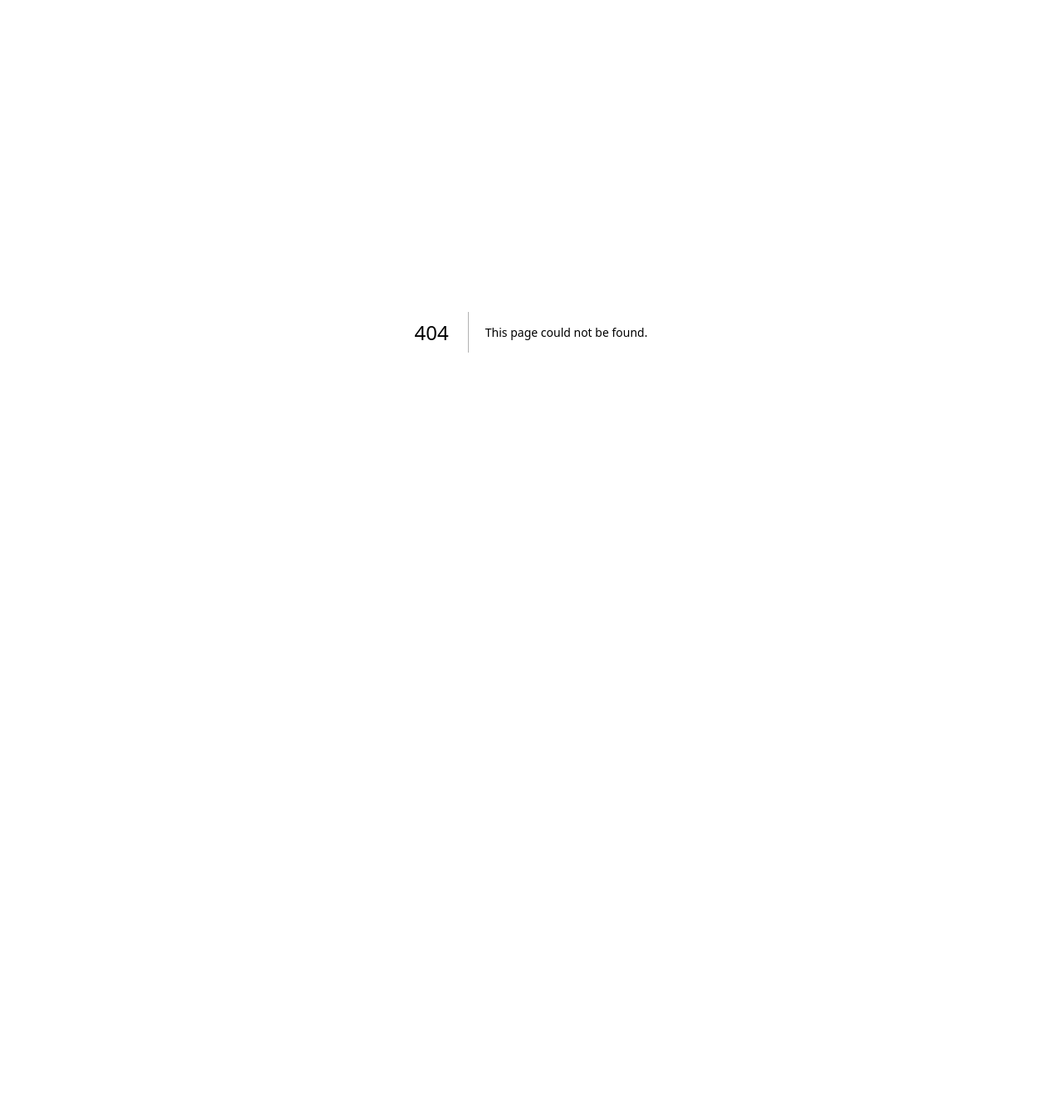
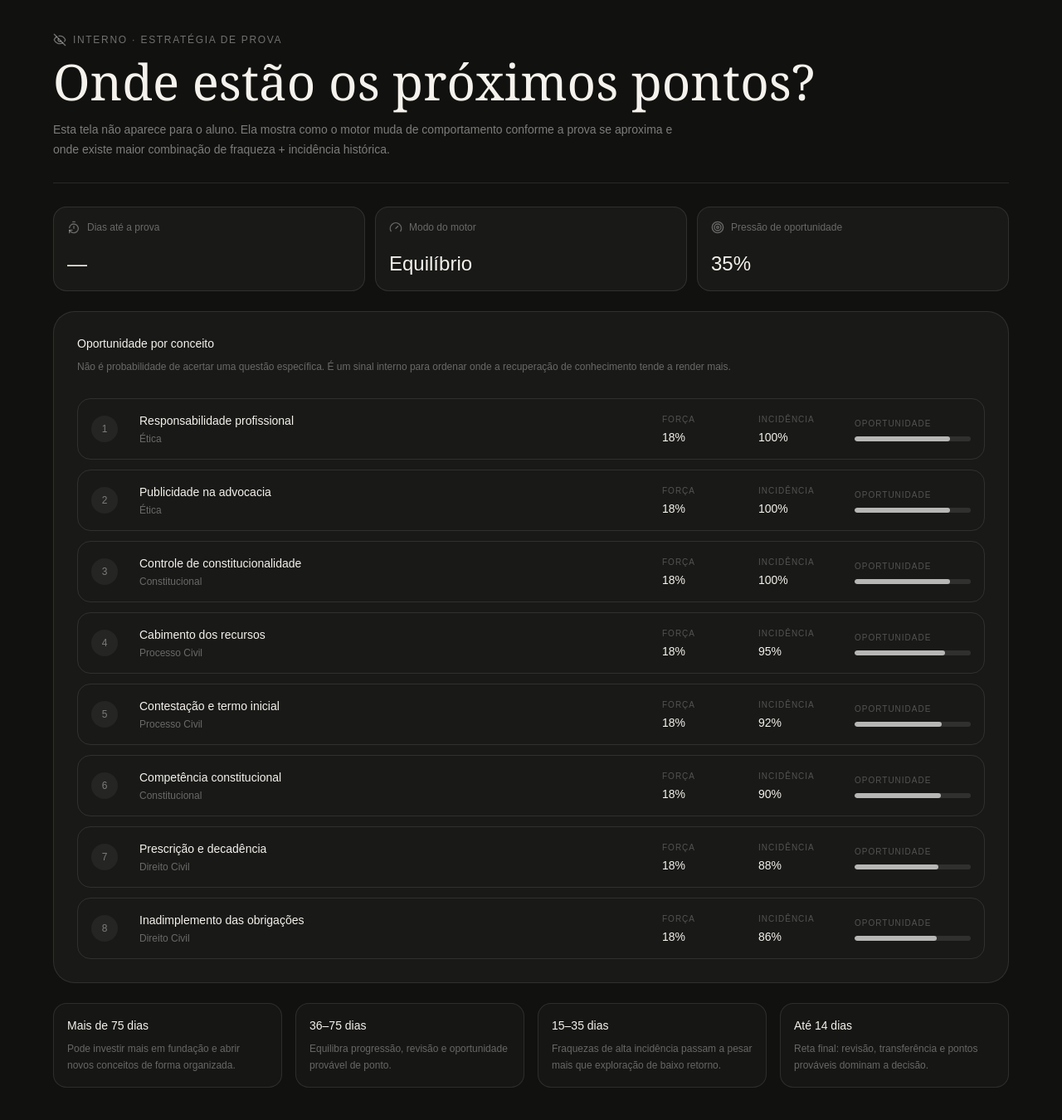
Before and after one commit to barbaracohenguilhem/direitofacil, a Next.js app: page /admin/estrategia in a window 1280 px wide. Before the commit this address had no page. Shown: the whole page at 83% size. Before the commit the page ends 800 px from the top, so only its background shows below. Built offline with nearby package versions, Linux system fonts and the light colour scheme.

Commit message:
feat: add internal OAB point-opportunity strategy inspector

```diff
--- /dev/null
+++ b/src/app/admin/estrategia/page.tsx
@@ -0,0 +1,86 @@
+'use client';
+
+import { useEffect, useMemo, useState } from 'react';
+import { EyeOff, Gauge, Target, TimerReset } from 'lucide-react';
+import { loadLearnerState } from '@/features/adaptive/engine';
+import type { LearnerState } from '@/features/adaptive/types';
+import { getStrategyContext, rankPointOpportunities } from '@/features/strategy/engine';
+
+const modeCopy = {
+  foundation: 'Fundação',
+  balanced: 'Equilíbrio',
+  'points-first': 'Pontos primeiro',
+  'final-stretch': 'Reta final',
+} as const;
+
+export default function InternalStrategyPage() {
+  const [learner, setLearner] = useState<LearnerState | null>(null);
+  const [context, setContext] = useState(() => getStrategyContext());
+
+  useEffect(() => {
+    setLearner(loadLearnerState());
+    setContext(getStrategyContext());
+  }, []);
+
+  const opportunities = useMemo(
+    () => (learner ? rankPointOpportunities(learner) : []),
+    [learner],
+  );
+
+  return (
+    <main className="min-h-dvh bg-[#11110f] px-4 py-6 text-[#f5f2ed] md:px-8 md:py-10">
+      <div className="mx-auto max-w-6xl">
+        <header className="border-b border-white/10 pb-7">
+          <div className="flex items-center gap-2 text-xs uppercase tracking-[.14em] text-white/40"><EyeOff className="h-4 w-4" /> interno · estratégia de prova</div>
+          <h1 className="serif mt-3 text-4xl md:text-6xl">Onde estão os próximos pontos?</h1>
+          <p className="mt-4 max-w-3xl text-sm leading-6 text-white/45">Esta tela não aparece para o aluno. Ela mostra como o motor muda de comportamento conforme a prova se aproxima e onde existe maior combinação de fraqueza + incidência histórica.</p>
+        </header>
+
+        <section className="mt-7 grid gap-3 sm:grid-cols-3">
+          <Metric icon={<TimerReset className="h-4 w-4" />} label="Dias até a prova" value={context.daysUntilExam === null ? '—' : String(context.daysUntilExam)} />
+          <Metric icon={<Gauge className="h-4 w-4" />} label="Modo do motor" value={modeCopy[context.mode]} />
+          <Metric icon={<Target className="h-4 w-4" />} label="Pressão de oportunidade" value={`${Math.round(context.urgency * 100)}%`} />
+        </section>
+
+        <section className="mt-6 rounded-[26px] border border-white/10 bg-white/[.035] p-5 md:p-7">
+          <div className="flex items-end justify-between gap-5">
+            <div>
+              <div className="text-sm font-medium">Oportunidade por conceito</div>
+              <p className="mt-2 text-xs leading-5 text-white/35">Não é probabilidade de acertar uma questão específica. É um sinal interno para ordenar onde a recuperação de conhecimento tende a render mais.</p>
+            </div>
+          </div>
+
+          <div className="mt-7 space-y-3">
+            {opportunities.map((item, index) => (
+              <div key={item.conceptId} className="grid gap-4 rounded-2xl border border-white/10 p-4 md:grid-cols-[42px_1fr_100px_100px_140px] md:items-center">
+                <div className="flex h-8 w-8 items-center justify-center rounded-full bg-white/5 text-xs text-white/40">{index + 1}</div>
+                <div><div className="text-sm">{item.label}</div><div className="mt-1 text-xs text-white/35">{item.subject}</div></div>
+                <div><div className="text-[10px] uppercase tracking-[.1em] text-white/25">força</div><div className="mt-1 text-sm">{Math.round(item.strength * 100)}%</div></div>
+                <div><div className="text-[10px] uppercase tracking-[.1em] text-white/25">incidência</div><div className="mt-1 text-sm">{Math.round(item.incidenceWeight * 100)}%</div></div>
+                <div>
+                  <div className="text-[10px] uppercase tracking-[.1em] text-white/25">oportunidade</div>
+                  <div className="mt-2 h-1.5 overflow-hidden rounded-full bg-white/10"><div className="h-full rounded-full bg-white/65" style={{ width: `${Math.max(4, Math.round(item.opportunity * 100))}%` }} /></div>
+                </div>
+              </div>
+            ))}
+          </div>
+        </section>
+
+        <section className="mt-6 grid gap-4 md:grid-cols-4">
+          <Rule title="Mais de 75 dias" text="Pode investir mais em fundação e abrir novos conceitos de forma organizada." />
+          <Rule title="36–75 dias" text="Equilibra progressão, revisão e oportunidade provável de ponto." />
+          <Rule title="15–35 dias" text="Fraquezas de alta incidência passam a pesar mais que exploração de baixo retorno." />
+          <Rule title="Até 14 dias" text="Reta final: revisão, transferência e pontos prováveis dominam a decisão." />
+        </section>
+      </div>
+    </main>
+  );
+}
+
+function Metric({ icon, label, value }: { icon: React.ReactNode; label: string; value: string }) {
+  return <div className="rounded-2xl border border-white/10 bg-white/[.035] p-4"><div className="flex items-center gap-2 text-xs text-white/35">{icon}{label}</div><div className="mt-5 text-2xl">{value}</div></div>;
+}
+
+function Rule({ title, text }: { title: string; text: string }) {
+  return <div className="rounded-2xl border border-white/10 bg-white/[.025] p-4"><div className="text-sm">{title}</div><p className="mt-2 text-xs leading-5 text-white/35">{text}</p></div>;
+}
```
